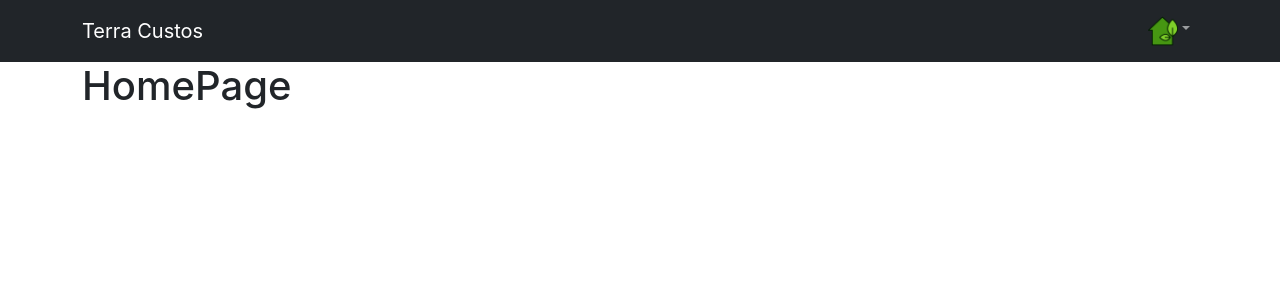
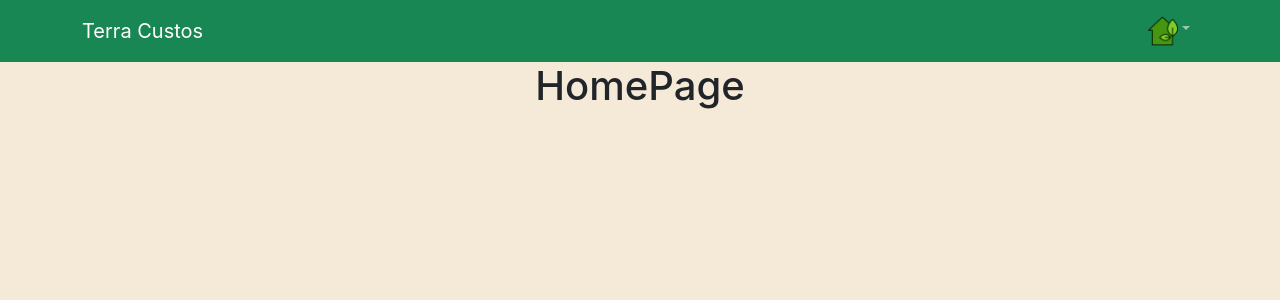
Before and after one commit to KrisztanZero/terra-custos, a React (Create React App) app in the folder tc_client/: page / in a window 1280 px wide. Shown: the top 300 px of the page. Built offline with nearby package versions, Linux system fonts and the light colour scheme.

Commit message:
change website color style

```diff
--- a/tc_client/src/App.css
+++ b/tc_client/src/App.css
@@ -1,5 +1,7 @@
 .App {
   text-align: center;
+  background-color: #f5e9d8;
+  height: 100vh;
 }
 
 .App-logo {
--- a/tc_client/src/App.js
+++ b/tc_client/src/App.js
@@ -3,17 +3,18 @@ import Home from "./pages/Home";
 import Login from "./pages/Login";
 import Registration from "./pages/Registration";
 import AppNavbar from "./components/AppNavbar";
+import './App.css';
 
 function App() {
   return (
-    <>
+    <div className="App">
       <AppNavbar />
       <Routes>
         <Route path="/" element={<Home />} />
         <Route path="/login" element={<Login />} />
         <Route path="/registration" element={<Registration />} />
       </Routes>
-    </>
+    </div>
   );
 }
 
--- a/tc_client/src/components/AppNavbar.jsx
+++ b/tc_client/src/components/AppNavbar.jsx
@@ -6,7 +6,7 @@ import './AppNavbar.css';
 
 export default function AppNavbar() {
     return (
-        <Navbar bg="dark" variant="dark" expand="lg">
+        <Navbar bg="success" variant="dark" expand="lg">
             <Container>
                 <Navbar.Brand as={Link} to="/">Terra Custos</Navbar.Brand>
                 <Navbar.Toggle aria-controls="navbarNav" />
```
